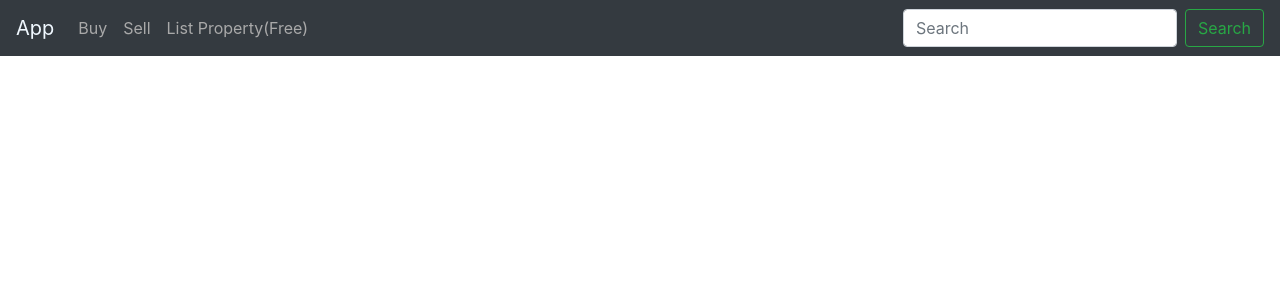
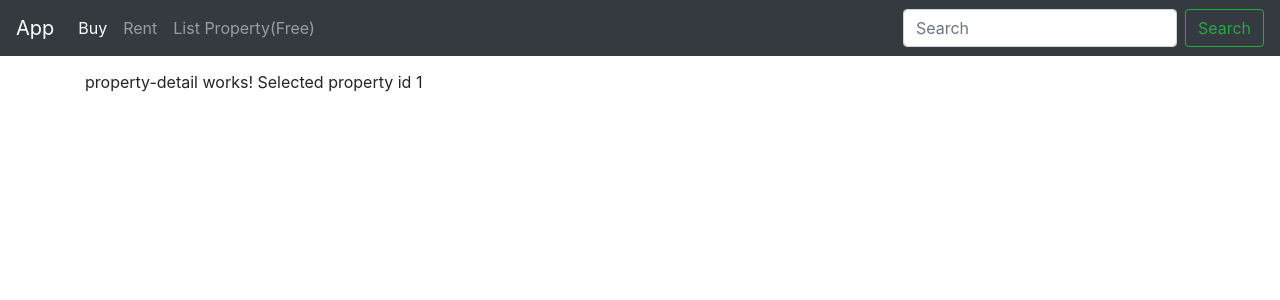
Before and after one commit to emonsafayet/PropertyApp, an Angular app in the folder Frontend/: page /property-detail/1 in a window 1280 px wide. Before the commit this address led to /. Shown: the top 300 px of the page. Built offline with nearby package versions, Linux system fonts and the light colour scheme.

Commit message:
Add Event Binding

```diff
--- a/Frontend/src/app/nav-bar/nav-bar.component.html
+++ b/Frontend/src/app/nav-bar/nav-bar.component.html
@@ -1,5 +1,5 @@
-<nav class="navbar navbar-expand-lg navbar-light bg-dark fixed-top">
-  <a class="navbar-brand" href="/" style="color:aliceblue">App</a>
+<nav class="navbar navbar-expand-lg navbar-dark bg-dark fixed-top">
+  <a class="navbar-brand" href="/">App</a>
   <button class="navbar-toggler" type="button" data-toggle="collapse" data-target="#navbarSupportedContent" aria-controls="navbarSupportedContent" aria-expanded="false" aria-label="Toggle navigation">
     <span class="navbar-toggler-icon"></span>
   </button>
@@ -7,17 +7,17 @@
   <div class="collapse navbar-collapse" id="navbarSupportedContent">
     <ul class="navbar-nav mr-auto">
       <li class="nav-item active">
-        <a class="nav-link" href="/" style="color:darkgrey">Buy <span class="sr-only">(current)</span></a>
+        <a class="nav-link" [routerLinkActiveOptions]="{exact:true}" routerLinkActive="active" routerLink="/">Buy <span class="sr-only">(current)</span></a>
       </li>
       <li class="nav-item">
-        <a class="nav-link" href="/"  style="color:darkgrey">Sell</a>
+        <a class="nav-link" routerLinkActive="active" routerLink="/rent-property">Rent</a>
       </li>
       <li class="nav-item">
-        <a class="nav-link" href="/add-property"  style="color:darkgrey">List Property(Free)</a>
+        <a class="nav-link" routerLinkActive="active" routerLink="/add-property">List Property(Free)</a>
       </li>
     </ul>
     <form class="form-inline my-2 my-lg-0">
-      <input class="form-control mr-sm-2" type="search" placeholder="Search" aria-label="Search">
+      <input class="form-control mr-sm-2" typeser="search" placeholder="Search" aria-label="Search">
       <button class="btn btn-outline-success my-2 my-sm-0" type="submit">Search</button>
     </form>
   </div>
--- a/Frontend/src/app/property/add-property/add-property.component.html
+++ b/Frontend/src/app/property/add-property/add-property.component.html
@@ -1,3 +1,4 @@
 <p>
   add-property works!
+  <button (click)="onBack()" class="btn btn-primary">Back</button>
 </p>
--- a/Frontend/src/app/property/add-property/add-property.component.ts
+++ b/Frontend/src/app/property/add-property/add-property.component.ts
@@ -1,3 +1,4 @@
+import { Router } from '@angular/router';
 import { Component, OnInit } from '@angular/core';
 
 @Component({
@@ -7,9 +8,12 @@
 })
 export class AddPropertyComponent implements OnInit {
 
-  constructor() { }
+  constructor(private router: Router) { }
 
   ngOnInit() {
   }
+  onBack(){
+      this.router.navigate(['/']);
+  }
 
 }
--- a/Frontend/src/app/property/property-card/property-card.component.html
+++ b/Frontend/src/app/property/property-card/property-card.component.html
@@ -3,7 +3,7 @@
       <img class="card-img-top" src="assets/Images/house_default.png">
       <ul class="list-inline text-center member-icons animate">
         <li class="list-inline-item">
-          <button class="btn btn-primary"> <i class="far fa-edit"></i> </button>
+          <button class="btn btn-primary" routerLink="/property-detail/{{property.Id}}"> <i class="far fa-edit"></i> </button>
         </li>
         <li class="list-inline-item">
           <button class="btn btn-primary"> <i class="fas fa-address-book"></i></button>
--- /dev/null
+++ b/Frontend/src/app/property/property-detail/property-detail.component.html
@@ -0,0 +1,6 @@
+<p>
+  property-detail works!
+
+  Selected property id {{propertyId}}
+
+</p>
--- /dev/null
+++ b/Frontend/src/app/property/property-detail/property-detail.component.ts
@@ -0,0 +1,17 @@
+import { Component, OnInit } from '@angular/core';
+import { ActivatedRoute } from '@angular/router';
+
+@Component({
+  selector: 'app-property-detail',
+  templateUrl: './property-detail.component.html',
+  styleUrls: ['./property-detail.component.scss']
+})
+export class PropertyDetailComponent implements OnInit {
+public propertyId:number;
+  constructor(private route : ActivatedRoute) { }
+
+  ngOnInit() {
+    this.propertyId = this.route.snapshot.params['id'];
+  }
+
+}
```
Also changed, not shown: Frontend/src/app/app.module.ts (+6 -2 lines), Frontend/src/app/property/property-detail/property-detail.component.scss (added), 1 other file (tests, documents, lock files or other folders).
